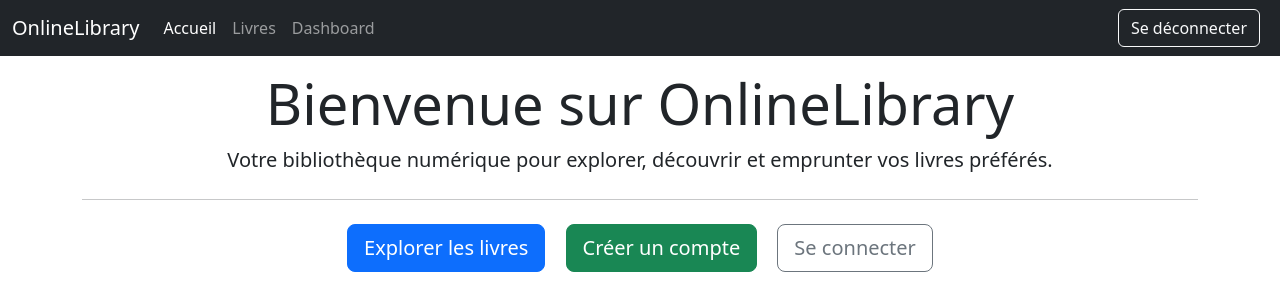
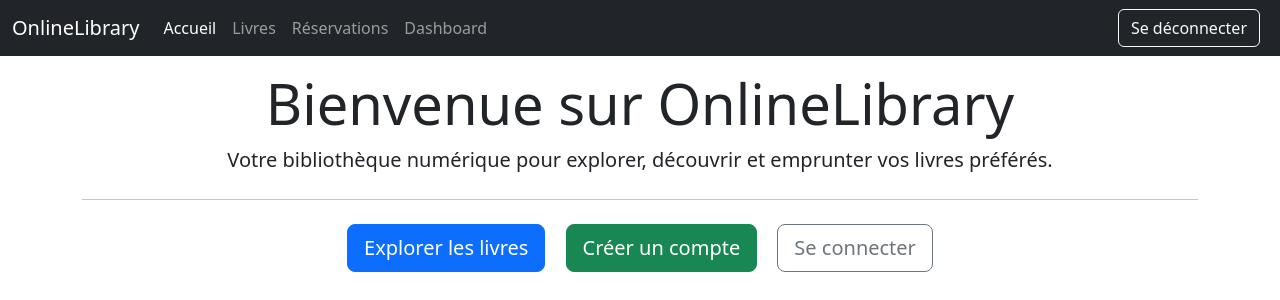
Before and after one commit to arthurkeusch/OnlineLibrary, a Laravel app: page / in a window 1280 px wide. Shown: the top 300 px of the page. Run offline with Laravel 12, Linux system fonts and the light colour scheme; a user stored in the database is signed in; data comes from the database, SQL or seed files in the repository.

Commit message:
Mise à jour nav-bar

```diff
--- a/resources/views/components/nav-bar.blade.php
+++ b/resources/views/components/nav-bar.blade.php
@@ -21,6 +21,9 @@
                 @endif
                 @if(Auth::check() && Auth::user()->isAdmin)
                     <li class="nav-item">
+                        <a class="nav-link" href="/user/loanHistory">Réservations</a>
+                    </li>
+                    <li class="nav-item">
                         <a class="nav-link" href="/admin/dashboard">Dashboard</a>
                     </li>
                 @endif
```
